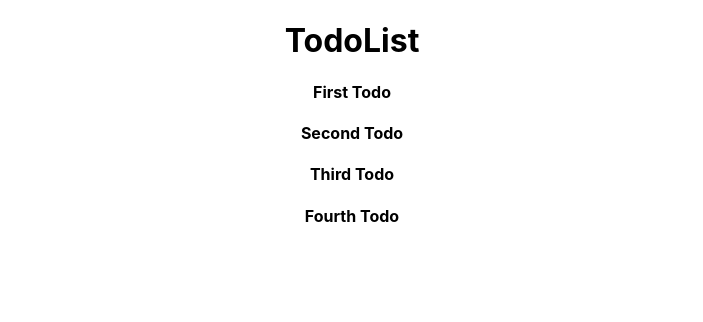
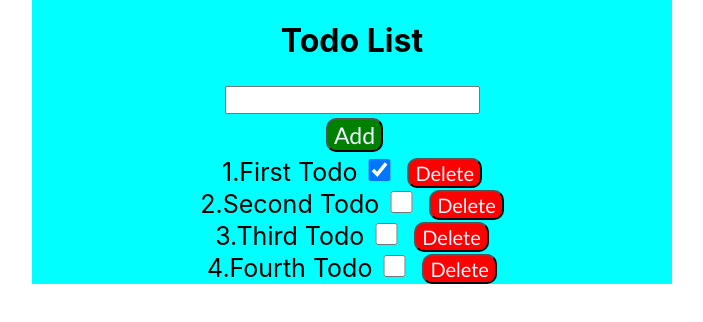
Before and after one commit to Dornal2002/react-assignments, a React (Create React App) app: page / in a window 1280 px wide. Shown: the top 322 px of the page, without its empty margins (288-991 px from the left). Built offline with nearby package versions, Linux system fonts and the light colour scheme; data requests are answered from the project's data file.

Commit message:
Assignment2

```diff
--- a/db.json
+++ b/db.json
@@ -2,19 +2,23 @@
     "todos":[
         {
             "id":1,
-            "todo":"First Todo"
+            "title":"First Todo",
+            "isCompleted":true
         },
         {
             "id":2,
-            "todo":"Second Todo"
+            "title":"Second Todo",
+            "isCompleted":false
         },
         {
             "id":3,
-            "todo":"Third Todo"
+            "title":"Third Todo",
+            "isCompleted":false
         },
         {
             "id":4,
-            "todo":"Fourth Todo"
+            "title":"Fourth Todo",
+            "isCompleted":false
         }
 
     ]
--- a/src/App.tsx
+++ b/src/App.tsx
@@ -1,13 +1,13 @@
 import React from 'react';
 import logo from './logo.svg';
 import './App.css';
-import FetchData from './components/FetchData';
+import GetTodos from './components/GetTodos';
 
 function App() {
   return (
     <div className="App">
-     <FetchData/>
-    </div>
+      <GetTodos/>
+      </div>
   );
 }
 
--- a/src/components/GetTodos.tsx
+++ b/src/components/GetTodos.tsx
@@ -1,21 +1,72 @@
+import React, { useEffect, useState } from "react";
+import "./Todo.css";
+import useFetch from "./useFetch";
+
+
 export interface Todo {
   id: number;
-  todo: string;
-}
-export interface GetTodosProps {
-  todos: Todo[];
+  title: string;
+  isCompleted:boolean;
 }
 
-const GetTodos = (props: GetTodosProps) => {
-  const { todos } = props;
+export default function GetTodos() {
+
+  let {todos,loading,error}=useFetch('http://localhost:8000/todos')
+  const [title, setTitle] = useState<string>("");
+  const [todolist, setTodolist] = useState<Todo[]>([]);
+  const [nextId, setNextId] = useState<number>(1);
+
+  useEffect(()=>{
+    setTodolist(todos)
+  },[todos])
+
+  const handleAdd = () => {
+    setTodolist([...todolist, { id: nextId, title: title, isCompleted: false }]);
+    setTitle("");
+    setNextId(nextId + 1);
+  };
+
+  const handleDelete = (deleteTodo: Todo) => {
+    const filteredArray = todolist.filter(
+      (todo: Todo) => todo.id !== deleteTodo.id
+    );
+    setTodolist(filteredArray);
+  };
+  const handleCheckbox = (todo: Todo) => {
+    todo.isCompleted = !todo.isCompleted;
+    setTodolist([...todolist]);
+  };
   return (
-    <div>
-      {todos.map((data: any) => (
-        <div key={data.id}>
-          <h4>{data.todo}</h4>
-        </div>
-      ))}
+    <div className="container">
+      <h1 className="header">Todo List</h1>
+      <input
+        type="text"
+        value={title}
+        onChange={(e) => setTitle(e.target.value)}
+      />
+      <button className="btn-Add" onClick={handleAdd}>
+        Add
+      </button>
+      {loading && <div>Loading... </div>}
+      {error && <div>{error}</div>}
+      <div style={{ marker: "none" }}>
+        {todolist.map((item: Todo, index:number) => (
+          <div key={item.id} className="inputfield">
+            {index + 1}.{item.title}
+            <input
+              className="checkbox"
+              checked={item.isCompleted}
+              onChange={() => {
+                handleCheckbox(item);
+              }}
+              type="checkbox"
+            />
+            <button className="btn-delete" onClick={() => handleDelete(item)}>
+              Delete
+            </button>
+          </div>
+        ))}
+      </div>
     </div>
   );
-};
-export default GetTodos;
+}
--- /dev/null
+++ b/src/components/Todo.css
@@ -0,0 +1,53 @@
+.header{
+    font-weight: bold;
+}
+
+.container {
+ display: flex;
+ flex-direction: column;
+ margin-right: 25%;
+ margin-left: 25%;
+ gap: 4px;
+ justify-content: center;
+ align-items: center;
+ background-color: aqua;
+}
+
+.btn-Add{
+    background-color: green;
+    color: aliceblue;
+    font-size: 23px;
+    font-family: 'Gill Sans', 'Gill Sans MT', Calibri, 'Trebuchet MS', sans-serif;
+    border-radius: 10px;
+    margin-left: 5px;
+}
+
+.btn-delete{
+    background-color: red;
+    color: aliceblue;
+    font-size: 20px;
+    font-family: 'Gill Sans', 'Gill Sans MT', Calibri, 'Trebuchet MS', sans-serif;
+    border-radius: 10px;
+    margin-left: 10px;
+}
+input{
+    box-sizing: border-box;
+    font-size: larger;
+}
+
+li{
+    padding-left: -10%;
+    margin-left: 0%;
+}
+
+.inputfield{
+ font-size: 25px;
+ margin-left: 0px;
+}
+
+.checkbox{
+    height: 22px;
+    width: 25px;
+    margin-left: 10px;
+    margin-right: 5px;
+}
--- a/src/components/FetchData.tsx
+++ b/src/components/useFetch.tsx
@@ -1,13 +1,21 @@
 import React, { useEffect, useState } from "react";
 import GetTodos from "./GetTodos";
 
-export default function FetchData() {
-  const [todos, setTodos] = useState(null);
+
+export interface Todo {
+  id: number;
+  title: string;
+  isCompleted:boolean;
+}
+
+export default function useFetch(url:string) {
+  const [todos, setTodos] = useState<Todo[]>([]);
   const [loading, setLoading] = useState<boolean>(true);
   const [error, setError] = useState(null);
+  // const [trigger,setTrigger]=useState<number>(0);
 
   useEffect(() => {
-    fetch("http://localhost:8000/todos")
+    fetch(url)
       .then((res) => {
         if (!res.ok) {
           throw Error("Error Occured : Could not fetch the data");
@@ -26,12 +34,16 @@ export default function FetchData() {
         setLoading(false);
       });
   }, []);
-  return (
-    <div>
-      <h1>TodoList</h1>
-      {error && <div>{error}</div>}
-      {loading && <div>Loading... </div>}
-      {todos && <GetTodos todos={todos} />}
-    </div>
-  );
+
+  // const refetch=()=>setTrigger(trigger+1)
+
+  // return (
+  //   <div>
+  //     <h1>TodoList</h1>
+  //     {error && <div>{error}</div>}
+  //     {loading && <div>Loading... </div>}
+  //     {todos && <GetTodos todos={todos} />}
+  //   </div>
+  // );
+  return {todos,loading,error}
 }
--- a/tsconfig.json
+++ b/tsconfig.json
@@ -1,6 +1,6 @@
 {
   "compilerOptions": {
-    "target": "es5",
+    "target": "es6",
     "lib": [
       "dom",
       "dom.iterable",
```
